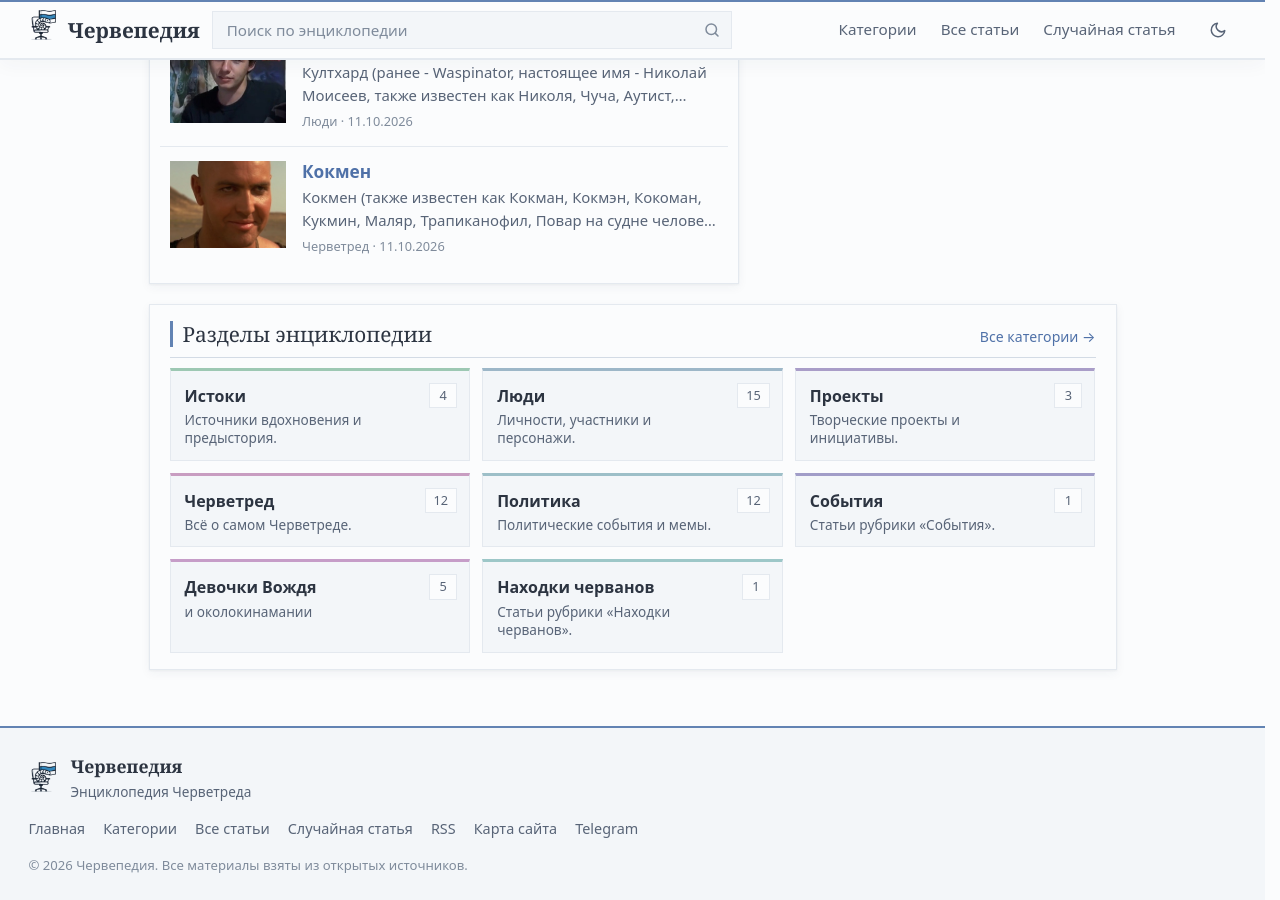
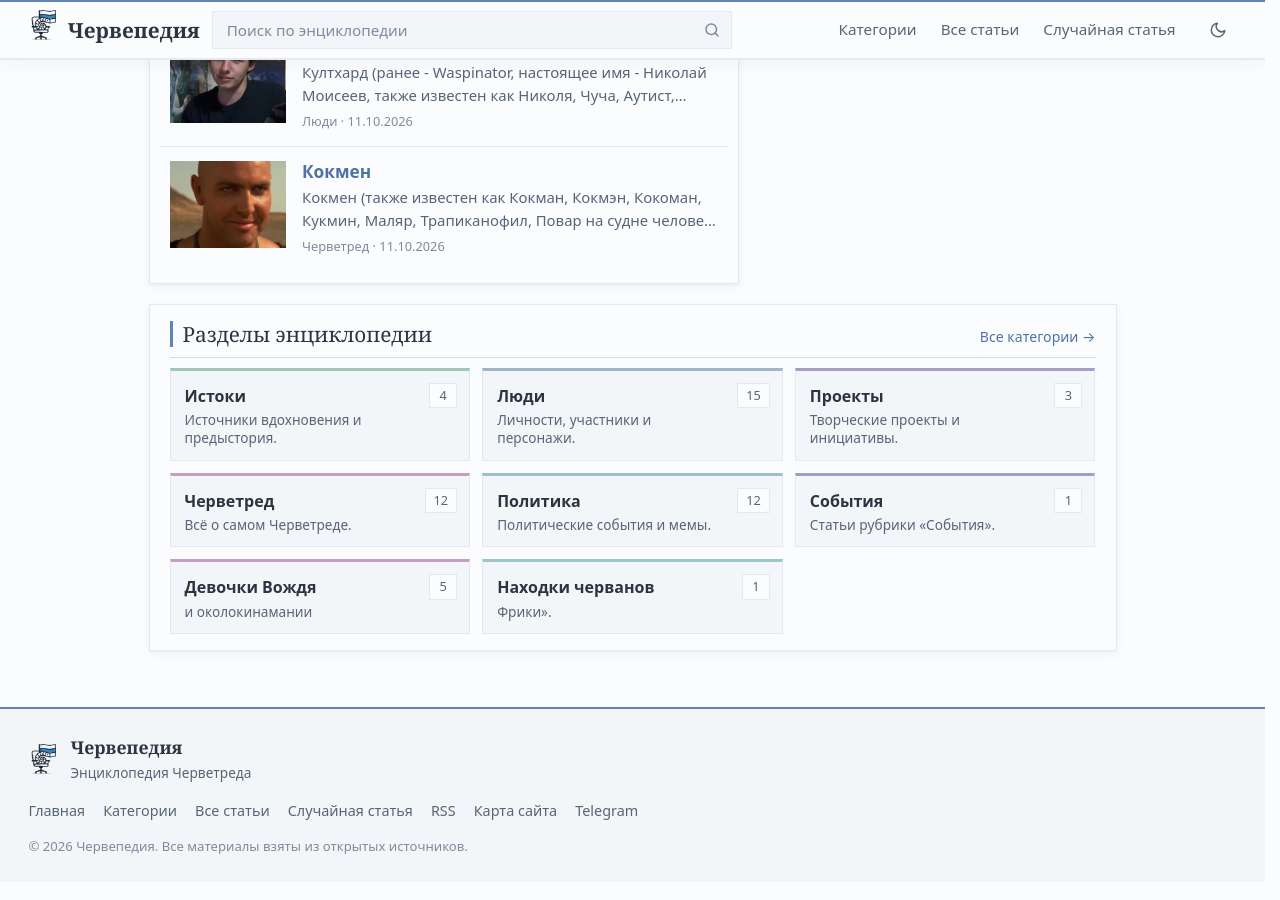
Before and after one commit to cherwepedia/cherwepedia.github.io, a Jekyll site: the page built from index.html, in a window 1280 px wide and 900 px high, scrolled down 1162 px. Built offline with Jekyll 4.4.1, drawn with Linux system fonts in a browser that asks for light colours.

Commit message:
Update categories.yml

```diff
--- a/_data/categories.yml
+++ b/_data/categories.yml
@@ -23,4 +23,4 @@
   description: "и околокинамании"
 - id: находки-черванов
   name: "Находки черванов"
-  description: "Статьи рубрики «Находки черванов»."
+  description: "Фрики»."
```
